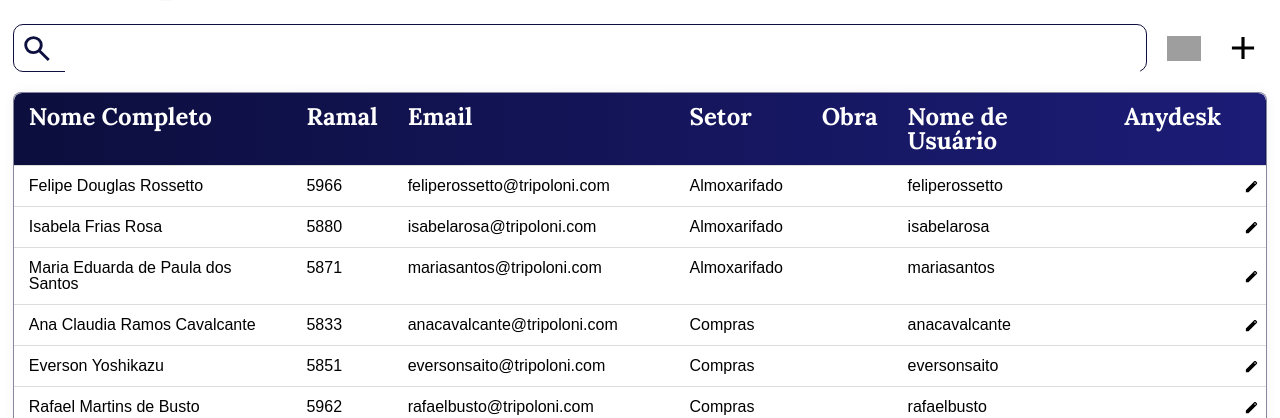
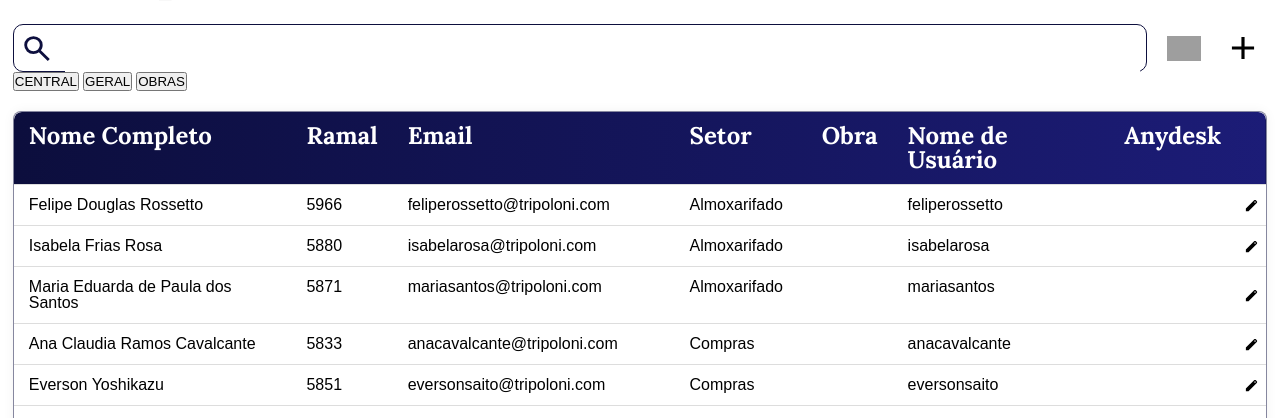
Before and after one commit to GHRodriguess/Telefonia-Tripoloni, a Django app: page /ramal/ in a window 1280 px wide. Shown: the part 57-475 px from the top of the page. Run offline with Django 5.2, Linux system fonts and the light colour scheme; a user stored in the database is signed in; data comes from the database, SQL or seed files in the repository; grey boxes are pictures that could not be loaded.

Commit message:
adicionando botões para filtrar por central, obra e geral

```diff
--- a/a_lista_ramal/templates/lista_ramal.html
+++ b/a_lista_ramal/templates/lista_ramal.html
@@ -29,6 +29,18 @@
             {% include 'partials/edit_ramal.html' with open=open %}
         {% endif %}
     </div>
+    <div class="filters">
+        <button hx-get="{% url 'filtra_central' %}" hx-vals='{"filtro": "central"}' hx-target="body" hx-swap="outerHTML">
+            CENTRAL
+        </button>
+        <button hx-get="{% url 'filtra_central' %}" hx-vals='{"filtro": ""}' hx-target="body" hx-swap="outerHTML">
+            GERAL
+        </button>
+        <button hx-get="{% url 'filtra_central' %}" hx-vals='{"filtro": "Obra"}' hx-target="body" hx-swap="outerHTML">
+            OBRAS
+        </button>
+
+    </div>
     {% include "partials/tabela_ramal.html" %}
 
 {% endblock %}
--- a/a_lista_ramal/templates/partials/tabela_ramal.html
+++ b/a_lista_ramal/templates/partials/tabela_ramal.html
@@ -16,6 +16,7 @@
         </thead>
         <tbody>
             {% for r in ramais %}
+                {% if r.obra == "CST - Central" or request.user.is_staff %}
                     <tr>
                         <td>{{ r.nome_completo }}</td>
                         <td>{{ r.ramal }}</td>
@@ -29,10 +30,10 @@
                             {% else %}
                             <td >{{ r.anydesk }}</td>
                             {% endif %}
-
                             <td hx-get="{% url 'edit_ramal' open_status='True' ramal_id=r.id %}" hx-target="dialog" hx-swap="outerHTML" class="edit"></td>
                         {% endif %}
                     </tr>
+                {% endif %}
             {% endfor %}
         </tbody>
     </table>
--- a/a_lista_ramal/urls.py
+++ b/a_lista_ramal/urls.py
@@ -12,6 +12,8 @@ htmxurlpatterns = [
     re_path(r"^save_ramal/(?P<open_status>\w+)/(?:/(?P<ramal_id>\d+))?$", htmxviews.save_ramal, name="save_ramal"),
     path("cancel_add_ramal/<str:open_status>", htmxviews.cancel_add_ramal, name="cancel_add_ramal"),
     path("delete_ramal/<str:open_status>/<int:ramal_id>", htmxviews.delete_ramal, name="delete_ramal"),
+    path("filtra_central", htmxviews.filtra_central, name="filtra_central"),
+    #funções sem retorno de html
     path("get_data_ad", htmxviews.get_data_ad, name="get_data_ad"),
     path("gerar_pdf", htmxviews.gerar_pdf, name="gerar_pdf"),
     path("conecta_anydesk/<str:anydesk_id>", htmxviews.conecta_anydesk, name="conecta_anydesk"),
--- a/a_lista_ramal/utils.py
+++ b/a_lista_ramal/utils.py
@@ -12,3 +12,8 @@ def filter_ramal(termo):
     Q(ramal__icontains=termo) |
     Q(anydesk__icontains=termo)
 )
+
+def filter_ramal_obra(termo):
+    return Ramal.objects.filter(
+    Q(obra__icontains=termo)
+)
--- a/a_lista_ramal/views.py
+++ b/a_lista_ramal/views.py
@@ -4,13 +4,17 @@ from .models import *
 from .utils import *
 
 @check_permission(permissions=['login_required'])
-def lista_ramal(request):
+def lista_ramal(request, filtro=None):
     context = {}
     busca = request.GET.get("busca", None)
+    filtro = request.GET.get("filtro", None)
     if busca:
         ramais = filter_ramal(busca)
     else:
         ramais = Ramal.objects.all()
+    if filtro:
+        ramais = filter_ramal_obra(filtro)
+
     ramais = ramais.order_by('obra', 'setor')
     context["ramais"] = ramais
     return render(request, "lista_ramal.html", context=context)
```
Also changed, not shown: a_lista_ramal/htmxviews.py (+7 -0 lines). Lines whose indentation alone changed are shown as unchanged.
